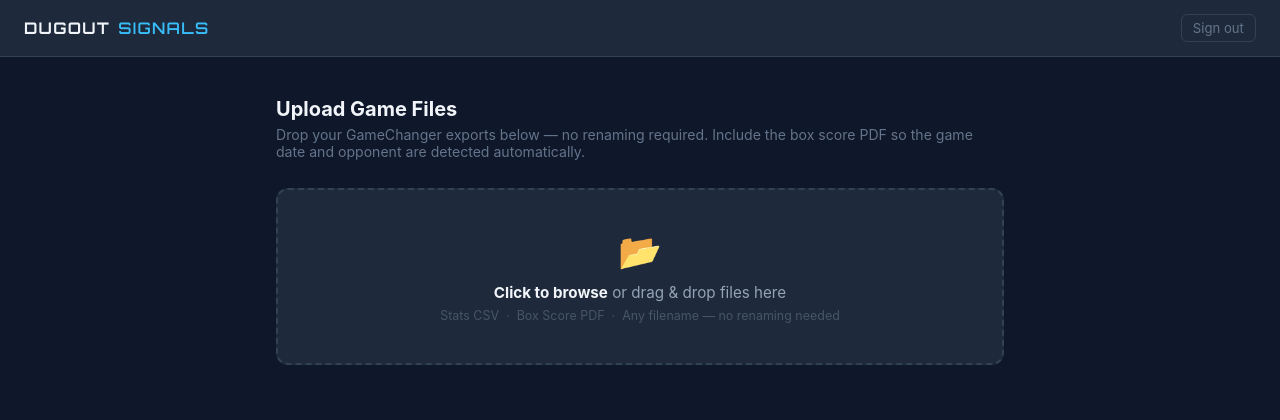
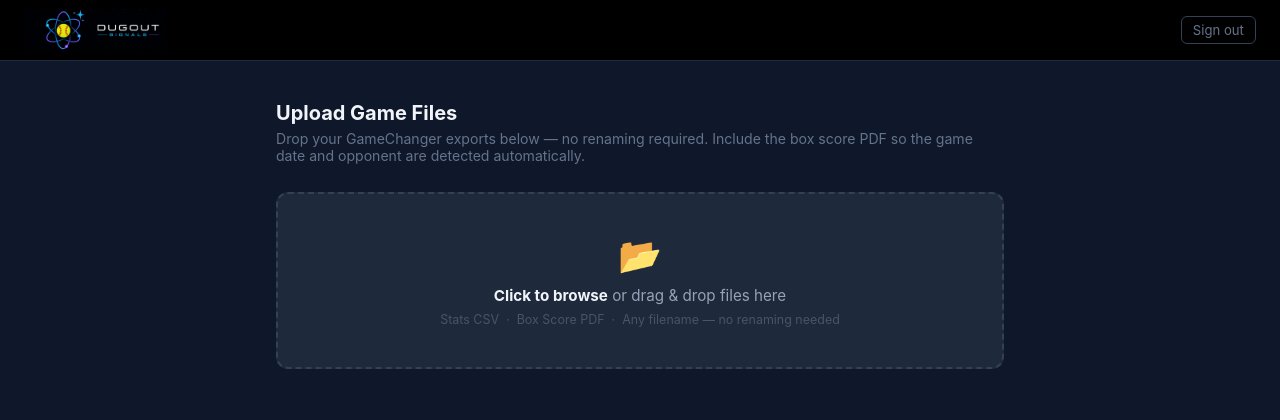
Before and after one commit to davidarnerich-stack/dugout-signals, a Flask app: template templates/upload.html in a window 1280 px wide. Shown: the top 420 px of the page. Run offline with Flask 3, Linux system fonts and the light colour scheme; the template is opened without the code that fills it, so the values that code supplies are empty.

Commit message:
Use banner logo in header, black header background to match

```diff
--- a/templates/upload.html
+++ b/templates/upload.html
@@ -13,21 +13,10 @@
       background: #0f172a; color: #f1f5f9; min-height: 100vh;
     }
     header {
-      background: #1e293b; border-bottom: 1px solid #334155;
-      padding: .9rem 1.5rem; display: flex; align-items: center; justify-content: space-between;
+      background: #000; border-bottom: 1px solid #1e293b;
+      padding: .5rem 1.5rem; display: flex; align-items: center; justify-content: space-between;
     }
-    .brand {
-      font-family: 'Orbitron', sans-serif;
-      font-weight: 700;
-      font-size: 1rem;
-      letter-spacing: .08em;
-      color: #f1f5f9;
-      text-decoration: none;
-      display: flex;
-      align-items: center;
-      gap: .5rem;
-    }
-    .brand .brand-signals { color: #38bdf8; font-weight: 600; }
+    .brand img { height: 44px; width: auto; display: block; }
     .logout {
       color: #64748b; font-size: .82rem; text-decoration: none;
       border: 1px solid #334155; border-radius: 6px; padding: .3rem .7rem;
@@ -167,7 +156,7 @@
 <body>
 
 <header>
-  <div class="brand">DUGOUT <span class="brand-signals">SIGNALS</span></div>
+  <div class="brand"><img src="/static/logo-banner.png" alt="Dugout Signals"></div>
   <a href="/logout" class="logout">Sign out</a>
 </header>
 
```
Also changed, not shown: static/logo-banner.png (added).
